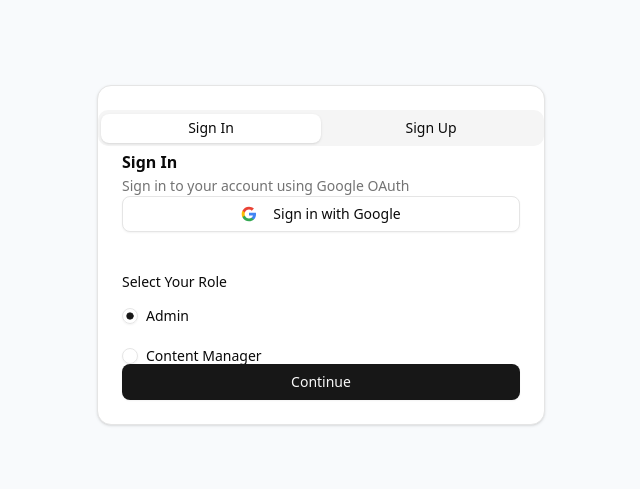
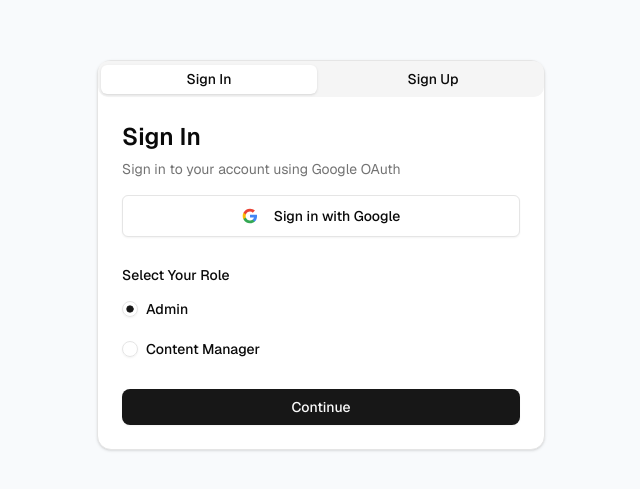
Before and after one commit to Raj28Mall/TubeBridge, a Next.js app in the folder frontend/: page /auth in a window 1280 px wide. Shown: the part 145-634 px from the top of the page, without its empty margins (319-959 px from the left). Built offline with nearby package versions, Linux system fonts and the light colour scheme.

Commit message:
Auth page UI fixed

```diff
--- a/frontend/src/app/auth/page.tsx
+++ b/frontend/src/app/auth/page.tsx
@@ -23,21 +23,21 @@ export default function AuthPage() {
   }
 
   return (
-    <div className="flex min-h-screen items-center justify-center bg-slate-50 p-4">
-      <Card className="w-full max-w-md">
+    <div className="flex min-h-screen items-center justify-center bg-slate-50 px-4 py-0 my-0 font-sans">
+      <Card className="w-full max-w-md pb-6 pt-0">
         <Tabs defaultValue="signin" className="w-full">
-          <TabsList className="grid w-full grid-cols-2">
-            <TabsTrigger value="signin">Sign In</TabsTrigger>
-            <TabsTrigger value="signup">Sign Up</TabsTrigger>
+          <TabsList className="grid w-full grid-cols-2 gap-x-2">
+            <TabsTrigger className="font-sans rounded-sm" value="signin">Sign In</TabsTrigger>
+            <TabsTrigger className="font-sans rounded-sm" value="signup">Sign Up</TabsTrigger>
           </TabsList>
 
           <TabsContent value="signin">
             <CardHeader>
-              <CardTitle>Sign In</CardTitle>
+              <CardTitle className="text-2xl font-sans mt-4 pb-0 mb-0">Sign In</CardTitle>
               <CardDescription>Sign in to your account using Google OAuth</CardDescription>
             </CardHeader>
-            <CardContent className="space-y-4">
-              <Button className="w-full" variant="outline" onClick={handleAuth}>
+            <CardContent className="space-y-4 pb-8 pt-4">
+              <Button className="w-full font-sans rounded-sm py-5" variant="outline" onClick={handleAuth}>
                 <svg className="mr-2 h-4 w-4" viewBox="0 0 24 24" xmlns="http://www.w3.org/2000/svg">
                   <path
                     d="M22.56 12.25c0-.78-.07-1.53-.2-2.25H12v4.26h5.92c-.26 1.37-1.04 2.53-2.21 3.31v2.77h3.57c2.08-1.92 3.28-4.74 3.28-8.09z"
@@ -59,7 +59,7 @@ export default function AuthPage() {
                 Sign in with Google
               </Button>
 
-              <div className="mt-6">
+              <div className="mt-3">
                 <h3 className="mb-4 text-sm font-medium">Select Your Role</h3>
                 <RadioGroup
                   defaultValue="admin"
@@ -69,11 +69,11 @@ export default function AuthPage() {
                 >
                   <div className="flex items-center space-x-2">
                     <RadioGroupItem value="admin" id="admin" />
-                    <Label htmlFor="admin">Admin</Label>
+                    <Label className="font-sans" htmlFor="admin">Admin</Label>
                   </div>
                   <div className="flex items-center space-x-2">
                     <RadioGroupItem value="content-manager" id="content-manager" />
-                    <Label htmlFor="content-manager">Content Manager</Label>
+                    <Label className="font-sans" htmlFor="content-manager">Content Manager</Label>
                   </div>
                 </RadioGroup>
               </div>
@@ -87,11 +87,11 @@ export default function AuthPage() {
 
           <TabsContent value="signup">
             <CardHeader>
-              <CardTitle>Sign Up</CardTitle>
+              <CardTitle className="text-2xl font-sans mt-4 pb-0 mb-0">Sign Up</CardTitle>
               <CardDescription>Create a new account using Google OAuth</CardDescription>
             </CardHeader>
-            <CardContent className="space-y-4">
-              <Button className="w-full" variant="outline" onClick={handleAuth}>
+            <CardContent className="space-y-4 pb-8 pt-4">
+              <Button className="w-full font-sans rounded-sm py-5" variant="outline" onClick={handleAuth}>
                 <svg className="mr-2 h-4 w-4" viewBox="0 0 24 24" xmlns="http://www.w3.org/2000/svg">
                   <path
                     d="M22.56 12.25c0-.78-.07-1.53-.2-2.25H12v4.26h5.92c-.26 1.37-1.04 2.53-2.21 3.31v2.77h3.57c2.08-1.92 3.28-4.74 3.28-8.09z"
@@ -110,10 +110,10 @@ export default function AuthPage() {
                     fill="#EA4335"
                   />
                 </svg>
-                Sign up with Google
+                Sign Up with Google
               </Button>
 
-              <div className="mt-6">
+              <div className="mt-3">
                 <h3 className="mb-4 text-sm font-medium">Select Your Role</h3>
                 <RadioGroup
                   defaultValue="admin"
@@ -122,12 +122,12 @@ export default function AuthPage() {
                   className="space-y-3"
                 >
                   <div className="flex items-center space-x-2">
-                    <RadioGroupItem value="admin" id="admin-signup" />
-                    <Label htmlFor="admin-signup">Admin</Label>
+                    <RadioGroupItem value="admin" id="admin" />
+                    <Label className="font-sans" htmlFor="admin">Admin</Label>
                   </div>
                   <div className="flex items-center space-x-2">
-                    <RadioGroupItem value="content-manager" id="content-manager-signup" />
-                    <Label htmlFor="content-manager-signup">Content Manager</Label>
+                    <RadioGroupItem value="content-manager" id="content-manager" />
+                    <Label className="font-sans" htmlFor="content-manager">Content Manager</Label>
                   </div>
                 </RadioGroup>
               </div>
```
